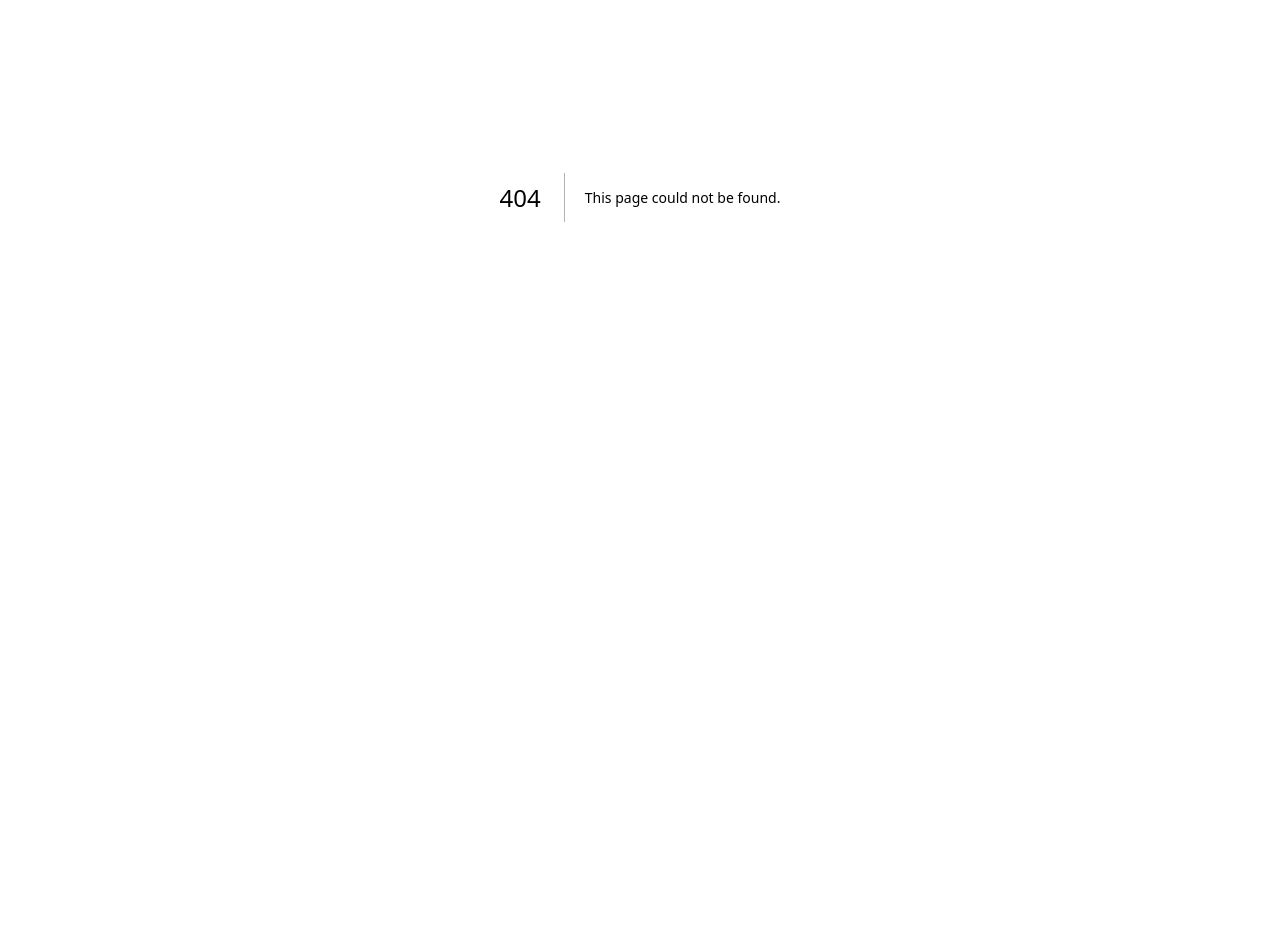
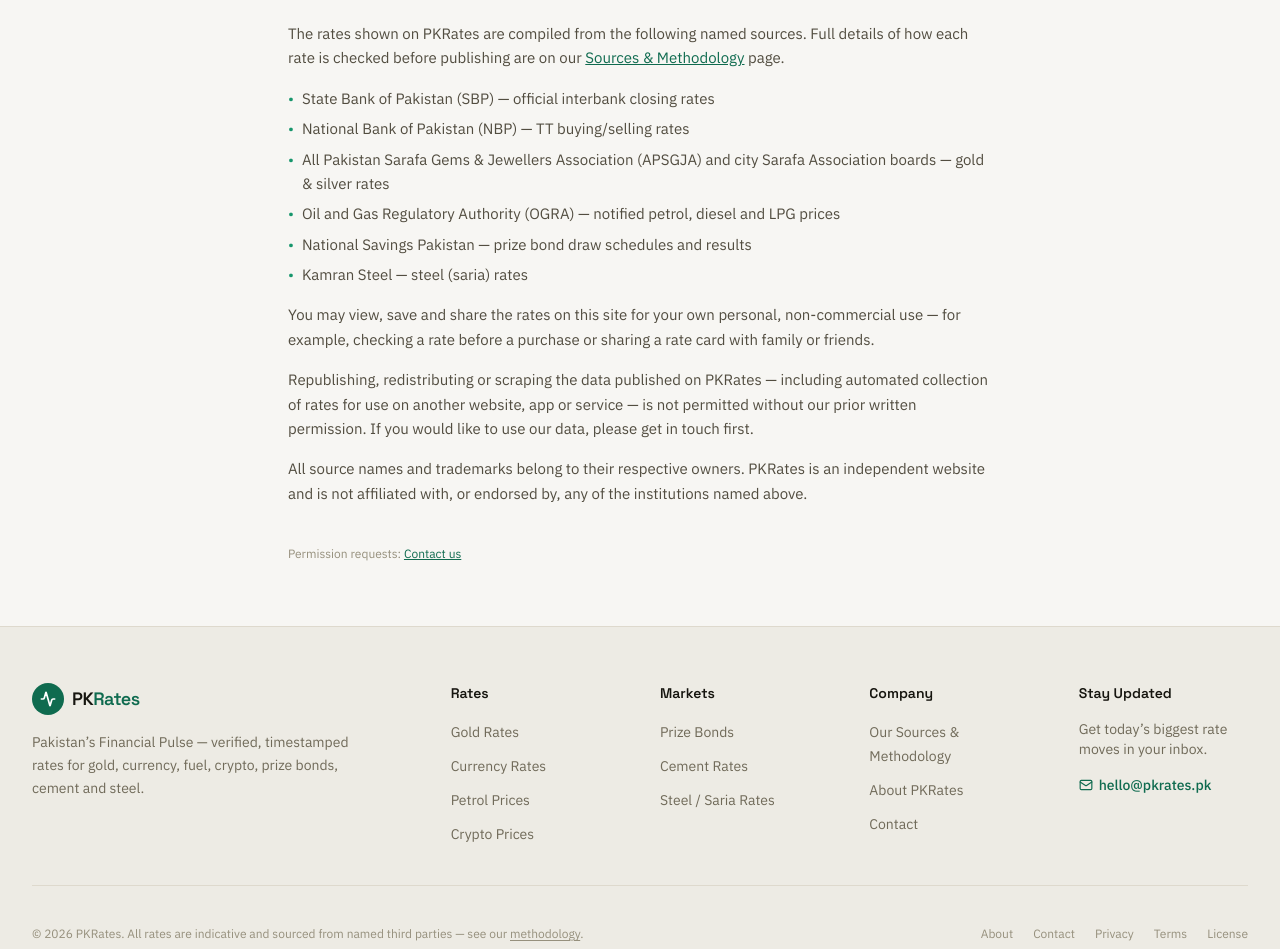
Before and after one commit to haidarshoesmitru-coder/pkrates, a Next.js app: page /license in a window 1280 px wide. Before the commit this address had no page. Shown: the part 203-1152 px from the top of the page. Before the commit the page ends 800 px from the top, so only its background shows below. Built offline with nearby package versions, Linux system fonts and the light colour scheme.

Commit message:
Add License page, strengthen About/Contact/Terms, footer legal links

```diff
--- a/app/(public)/about/page.tsx
+++ b/app/(public)/about/page.tsx
@@ -22,8 +22,21 @@ export default function AboutPage() {
           we say so rather than showing a fabricated figure.
         </p>
         <p>
-          PKRates is independently run and is not affiliated with the State Bank of Pakistan,
-          OGRA, National Savings, or any bank or association it cites as a source.
+          Our rates come from named sources: the State Bank of Pakistan (interbank closing
+          rates), the National Bank of Pakistan (TT buying/selling rates), the All Pakistan
+          Sarafa Gems &amp; Jewellers Association and city Sarafa Association boards (gold &amp;
+          silver), OGRA (petrol, diesel and LPG prices), National Savings Pakistan (prize bond
+          draws and results), and Kamran Steel (steel rates). See our{" "}
+          <a href="/sources" className="text-pulse-600 dark:text-pulse-400 underline">
+            Sources &amp; Methodology
+          </a>{" "}
+          page for the full list.
+        </p>
+        <p>
+          PKRates is an independent website. It is not the official website of the State Bank of
+          Pakistan, the National Bank of Pakistan, OGRA, National Savings, Kamran Steel, or any
+          other bank, institution or association it cites as a source, and it is not affiliated
+          with or endorsed by any of them.
         </p>
       </div>
       <p className="mt-10 text-xs text-ink-400 dark:text-ink-500">
--- a/app/(public)/contact/page.tsx
+++ b/app/(public)/contact/page.tsx
@@ -13,11 +13,35 @@ export default function ContactPage() {
         Spotted a rate that looks off, have a correction, or a suggestion for PKRates? We&rsquo;d
         like to hear from you.
       </p>
-      <div className="mt-8 rounded-xl border border-ink-200 dark:border-ink-800 bg-[var(--surface)] p-6">
-        <p className="text-sm text-ink-500 dark:text-ink-400">Email</p>
-        <a href="mailto:hello@pkrates.pk" className="mt-1 block text-lg font-medium text-pulse-600 dark:text-pulse-400">
-          hello@pkrates.pk
-        </a>
+      <div className="mt-8 space-y-4">
+        <div className="rounded-xl border border-ink-200 dark:border-ink-800 bg-[var(--surface)] p-6">
+          <p className="text-sm text-ink-500 dark:text-ink-400">Email</p>
+          <a href="mailto:hello@pkrates.pk" className="mt-1 block text-lg font-medium text-pulse-600 dark:text-pulse-400">
+            hello@pkrates.pk
+          </a>
+        </div>
+        <div className="rounded-xl border border-ink-200 dark:border-ink-800 bg-[var(--surface)] p-6">
+          <p className="text-sm text-ink-500 dark:text-ink-400">X (Twitter)</p>
+          <a
+            href="https://x.com/PkRates1"
+            target="_blank"
+            rel="noopener noreferrer"
+            className="mt-1 block text-lg font-medium text-pulse-600 dark:text-pulse-400"
+          >
+            @PkRates1
+          </a>
+        </div>
+        <div className="rounded-xl border border-ink-200 dark:border-ink-800 bg-[var(--surface)] p-6">
+          <p className="text-sm text-ink-500 dark:text-ink-400">Instagram</p>
+          <a
+            href="https://instagram.com/pkrates1"
+            target="_blank"
+            rel="noopener noreferrer"
+            className="mt-1 block text-lg font-medium text-pulse-600 dark:text-pulse-400"
+          >
+            @pkrates1
+          </a>
+        </div>
       </div>
     </div>
   );
--- /dev/null
+++ b/app/(public)/license/page.tsx
@@ -0,0 +1,63 @@
+export const metadata = {
+  title: "License & Data Usage | PKRates",
+  description: "How you may use the rates and content published on PKRates, and where that data comes from.",
+};
+
+const attributions = [
+  "State Bank of Pakistan (SBP) — official interbank closing rates",
+  "National Bank of Pakistan (NBP) — TT buying/selling rates",
+  "All Pakistan Sarafa Gems & Jewellers Association (APSGJA) and city Sarafa Association boards — gold & silver rates",
+  "Oil and Gas Regulatory Authority (OGRA) — notified petrol, diesel and LPG prices",
+  "National Savings Pakistan — prize bond draw schedules and results",
+  "Kamran Steel — steel (saria) rates",
+];
+
+export default function LicensePage() {
+  return (
+    <div className="mx-auto max-w-3xl px-4 sm:px-6 lg:px-8 py-16">
+      <h1 className="font-display text-3xl sm:text-4xl font-semibold tracking-tight text-ink-950 dark:text-white">
+        License &amp; Data Usage
+      </h1>
+      <div className="mt-6 space-y-4 text-[15px] leading-relaxed text-ink-600 dark:text-ink-300">
+        <p>
+          The rates shown on PKRates are compiled from the following named sources. Full details
+          of how each rate is checked before publishing are on our{" "}
+          <a href="/sources" className="text-pulse-600 dark:text-pulse-400 underline">
+            Sources &amp; Methodology
+          </a>{" "}
+          page.
+        </p>
+        <ul className="space-y-1.5">
+          {attributions.map((a) => (
+            <li key={a} className="flex gap-2">
+              <span className="text-pulse-500">•</span>
+              <span>{a}</span>
+            </li>
+          ))}
+        </ul>
+        <p>
+          You may view, save and share the rates on this site for your own personal,
+          non-commercial use — for example, checking a rate before a purchase or sharing a rate
+          card with family or friends.
+        </p>
+        <p>
+          Republishing, redistributing or scraping the data published on PKRates — including
+          automated collection of rates for use on another website, app or service — is not
+          permitted without our prior written permission. If you would like to use our data,
+          please get in touch first.
+        </p>
+        <p>
+          All source names and trademarks belong to their respective owners. PKRates is an
+          independent website and is not affiliated with, or endorsed by, any of the institutions
+          named above.
+        </p>
+      </div>
+      <p className="mt-10 text-xs text-ink-400 dark:text-ink-500">
+        Permission requests:{" "}
+        <a href="/contact" className="text-pulse-600 dark:text-pulse-400 underline">
+          Contact us
+        </a>
+      </p>
+    </div>
+  );
+}
--- a/app/(public)/terms/page.tsx
+++ b/app/(public)/terms/page.tsx
@@ -23,7 +23,14 @@ export default function TermsPage() {
         <p>
           PKRates makes reasonable efforts to keep rates accurate and up to date, but does not
           guarantee their completeness or accuracy at any given moment, and is not liable for any
-          decision made based on rates shown on this site.
+          decision made based on rates shown on this site. Market rates can change at any time,
+          and the rate you are quoted by your bank, dealer or exchange provider at the time of
+          your transaction is the one that applies.
+        </p>
+        <p>
+          We may update, change or remove content on this site — including these terms — at any
+          time without notice. Continued use of the site after a change means you accept the
+          updated terms.
         </p>
         <p>
           Content on this site may not be reproduced or redistributed without permission, except
--- a/components/layout/footer.tsx
+++ b/components/layout/footer.tsx
@@ -98,12 +98,21 @@ export function Footer() {
             </Link>
             .
           </p>
-          <div className="flex gap-5 text-xs text-ink-400 dark:text-ink-500">
+          <div className="flex flex-wrap gap-x-5 gap-y-2 text-xs text-ink-400 dark:text-ink-500">
+            <Link href="/about" className="hover:text-ink-700 dark:hover:text-ink-200">
+              About
+            </Link>
+            <Link href="/contact" className="hover:text-ink-700 dark:hover:text-ink-200">
+              Contact
+            </Link>
             <Link href="/privacy" className="hover:text-ink-700 dark:hover:text-ink-200">
               Privacy
             </Link>
             <Link href="/terms" className="hover:text-ink-700 dark:hover:text-ink-200">
               Terms
+            </Link>
+            <Link href="/license" className="hover:text-ink-700 dark:hover:text-ink-200">
+              License
             </Link>
           </div>
         </div>
```
